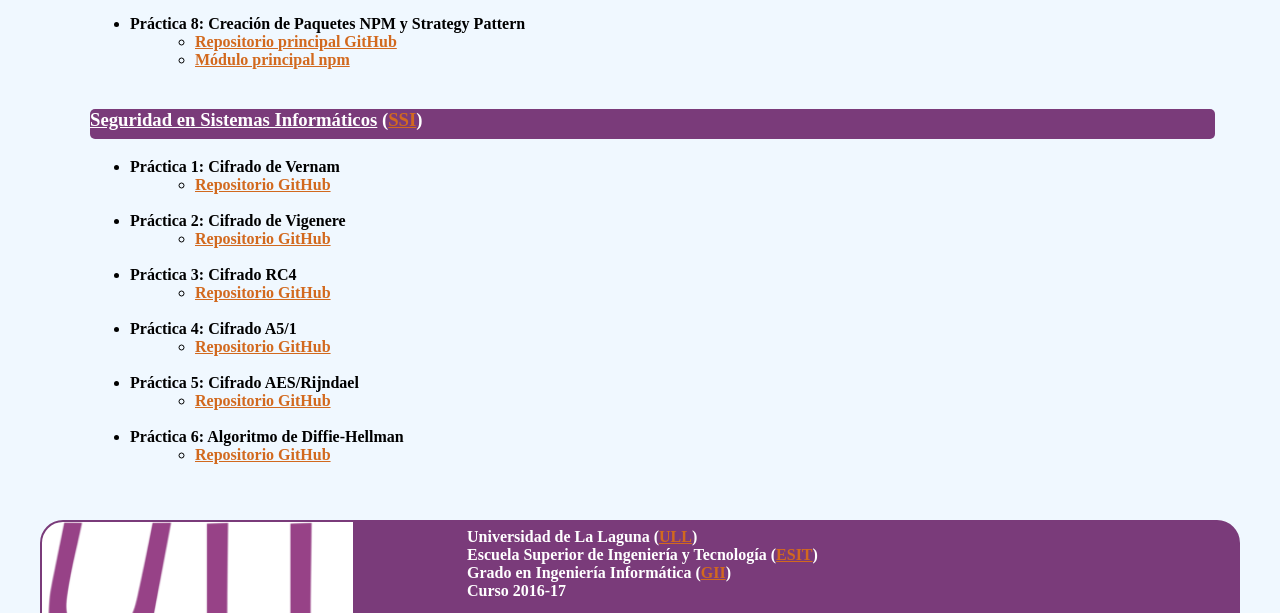
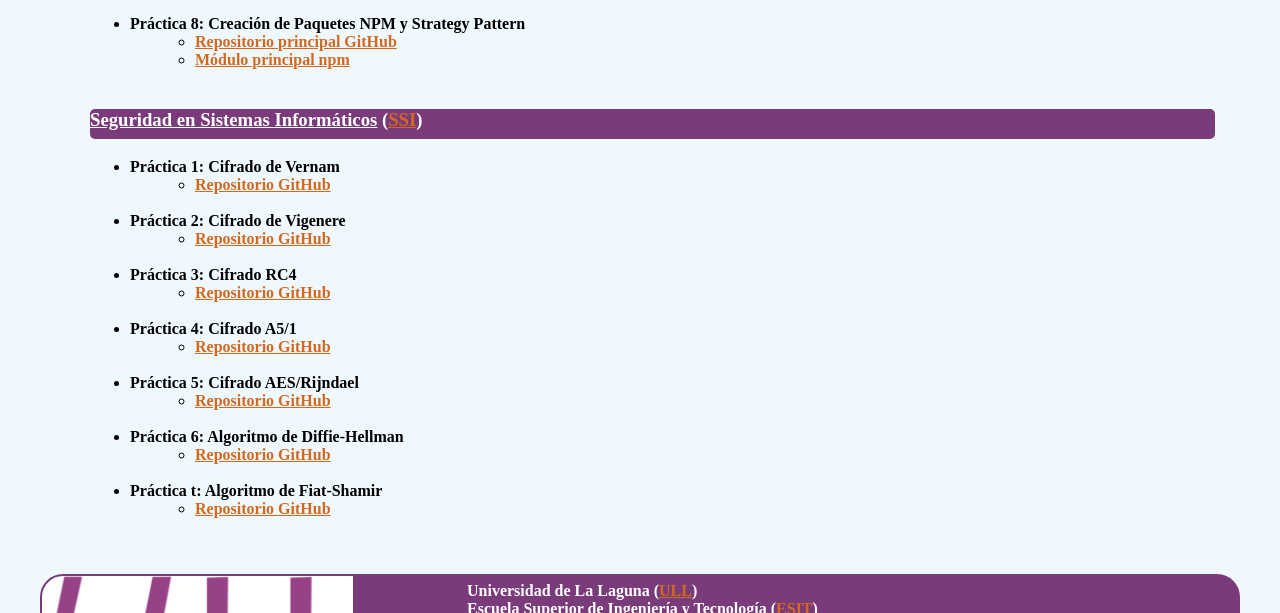
Before and after one commit to alu0100821390/alu0100821390.github.io, a plain HTML site: page index.html in a window 1280 px wide. Shown: the part 1407-2020 px from the top of the page. Drawn offline with Linux system fonts and the light colour scheme.

Commit message:
Añadir Práctica 7 SSI

```diff
--- a/index.html
+++ b/index.html
@@ -168,6 +168,12 @@
                                 <li><a href="https://github.com/alu0100821390/diffie-hellman" target="blank_">Repositorio GitHub</a></li>
                             </ul>
                         </li>
+                        <br/>
+                        <li>Práctica t: Algoritmo de Fiat-Shamir
+                            <ul>
+                                <li><a href="https://github.com/alu0100821390/fiat-shamir" target="blank_">Repositorio GitHub</a></li>
+                            </ul>
+                        </li>
                     </ul>
                 </div>
 
```
